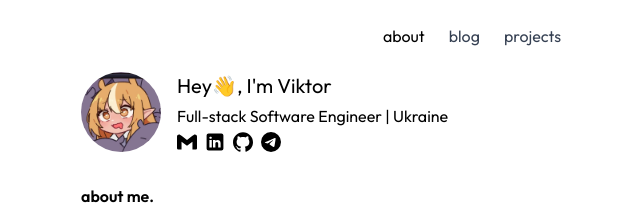
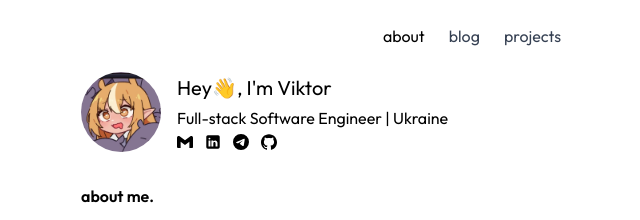
Before and after one commit to kotleni/kotleni.github.io, a Next.js app: page / in a window 1280 px wide. Shown: the top 220 px of the page, without its empty margins (315-955 px from the left). Built offline with nearby package versions, Linux system fonts and the light colour scheme.

Commit message:
feat: rework social icons

```diff
--- a/src/app/page.tsx
+++ b/src/app/page.tsx
@@ -1,4 +1,5 @@
 'use client';
+import {SocialIcon} from '@/components/social-icon';
 import {GithubLogo} from '@/icons/github-logo';
 import {GmailLogo} from '@/icons/gmail-logo';
 import {LinkedinLogo} from '@/icons/linkedin-logo';
@@ -18,11 +19,23 @@ export default function Home() {
                 <div className="flex flex-col justify-center gap-1">
                     <h2 className="text-xl">Hey👋, I'm Viktor</h2>
                     <p>Full-stack Software Engineer | Ukraine</p>
-                    <div className="flex flex-row gap-2">
-                        <GmailLogo className="size-5" />
-                        <LinkedinLogo className="size-5" />
-                        <GithubLogo className="size-5" />
-                        <TelegramLogo className="size-5" />
+                    <div className="flex flex-row gap-3">
+                        <SocialIcon
+                            Icon={GmailLogo}
+                            url="mailto:yavarenikya@gmail.com"
+                        />
+                        <SocialIcon
+                            Icon={LinkedinLogo}
+                            url="https://www.linkedin.com/in/kotleni/"
+                        />
+                        <SocialIcon
+                            Icon={TelegramLogo}
+                            url="https://t.me/kotleni"
+                        />
+                        <SocialIcon
+                            Icon={GithubLogo}
+                            url="https://github.com/kotleni"
+                        />
                     </div>
                 </div>
             </section>
--- /dev/null
+++ b/src/components/social-icon.tsx
@@ -0,0 +1,12 @@
+interface SocialIconProps {
+    Icon: React.ComponentType<React.SVGProps<SVGSVGElement>>;
+    url: string;
+}
+
+export function SocialIcon({Icon, url}: SocialIconProps) {
+    return (
+        <a href={url} target="_blank">
+            <Icon className="size-4 cursor-pointer hover:text-foreground/70" />
+        </a>
+    );
+}
```
